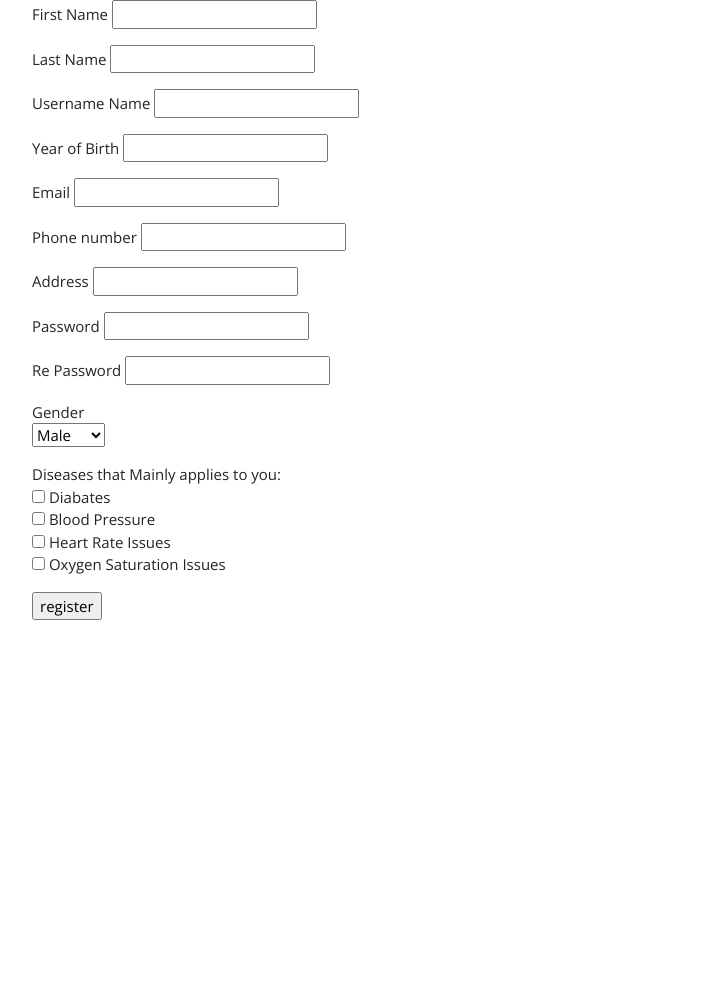
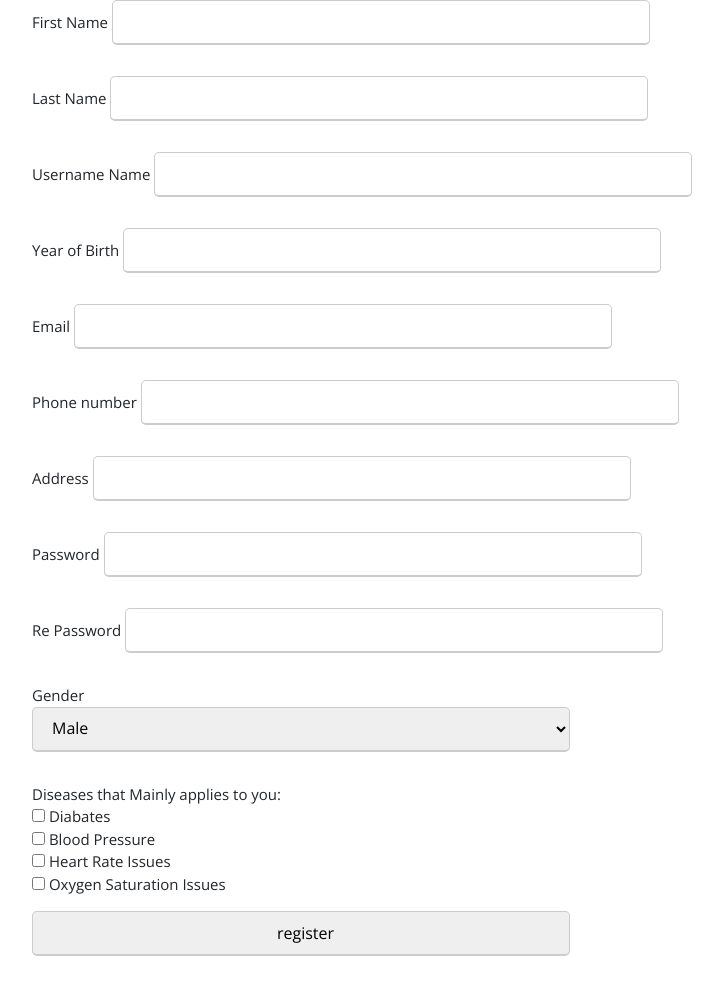
Before and after one commit to SannanAliOfficial/Relief, a PHP site: page /test.php in a window 1280 px wide. Shown: the whole page, without its empty margins (50-773 px from the left). Before the commit the page ends 620 px from the top, so only its background shows below. Run offline with PHP 8.4, Linux system fonts and the light colour scheme; data that the repository does not hold is empty.

Commit message:
Update test.php

```diff
--- a/test.php
+++ b/test.php
@@ -91,52 +91,52 @@
         <div class="container">
             <p>
                 <label>First Name</label>
-                <input type="text" name="PFirst_name">
+                <input type="text" name="PFirst_name" style="margin-bottom: 15px; width: calc(100% / 2 - 20px); height: 45px; outline: none; font-size: 16px; border-radius: 5px; padding-left: 15px; border: 1px solid #ccc; border-bottom-width: 2px;">
             </p>
 
             <p>
                 <label>Last Name</label>
-                <input type="text" name="PLast_name">
+                <input type="text" name="PLast_name" style="margin-bottom: 15px; width: calc(100% / 2 - 20px); height: 45px; outline: none; font-size: 16px; border-radius: 5px; padding-left: 15px; border: 1px solid #ccc; border-bottom-width: 2px;">
             </p>
 
             <p>
                 <label>Username Name</label>
-                <input type="text" name="PUsername">
+                <input type="text" name="PUsername" style="margin-bottom: 15px; width: calc(100% / 2 - 20px); height: 45px; outline: none; font-size: 16px; border-radius: 5px; padding-left: 15px; border: 1px solid #ccc; border-bottom-width: 2px;">
             </p>
 
             <p>
                 <label>Year of Birth</label>
-                <input type="text" name="PDOB">
+                <input type="text" name="PDOB" style="margin-bottom: 15px; width: calc(100% / 2 - 20px); height: 45px; outline: none; font-size: 16px; border-radius: 5px; padding-left: 15px; border: 1px solid #ccc; border-bottom-width: 2px;">
             </p>
 
             <p>
                 <label>Email</label>
-                <input type="text" name="PEmail">
+                <input type="Email" name="PEmail" style="margin-bottom: 15px; width: calc(100% / 2 - 20px); height: 45px; outline: none; font-size: 16px; border-radius: 5px; padding-left: 15px; border: 1px solid #ccc; border-bottom-width: 2px;">
             </p>
 
             <p>
                 <label>Phone number</label>
-                <input type="text" name="PPhone_number">
+                <input type="text" name="PPhone_number" style="margin-bottom: 15px; width: calc(100% / 2 - 20px); height: 45px; outline: none; font-size: 16px; border-radius: 5px; padding-left: 15px; border: 1px solid #ccc; border-bottom-width: 2px;">
             </p>
 
             <p>
                 <label>Address</label>
-                <input type="text" name="PAddress">
+                <input type="text" name="PAddress" style="margin-bottom: 15px; width: calc(100% / 2 - 20px); height: 45px; outline: none; font-size: 16px; border-radius: 5px; padding-left: 15px; border: 1px solid #ccc; border-bottom-width: 2px;">
             </p>
 
             <p>
                 <label>Password</label>
-                <input type="text" name="PPassword">
+                <input type="password" name="PPassword" style="margin-bottom: 15px; width: calc(100% / 2 - 20px); height: 45px; outline: none; font-size: 16px; border-radius: 5px; padding-left: 15px; border: 1px solid #ccc; border-bottom-width: 2px;">
             </p>
 
             <p>
                 <label>Re Password</label>
-                <input type="text" name="PRe_Password">
+                <input type="password" name="PRe_Password" style="margin-bottom: 15px; width: calc(100% / 2 - 20px); height: 45px; outline: none; font-size: 16px; border-radius: 5px; padding-left: 15px; border: 1px solid #ccc; border-bottom-width: 2px;">
             </p>
 
             <p>
                 <span for="PGender" name='PGender'>Gender</span><br>
-                <select  name="PGender" id="PGender">
+                <select  name="PGender" id="PGender" style="margin-bottom: 15px; width: calc(100% / 2 - 20px); height: 45px; outline: none; font-size: 16px; border-radius: 5px; padding-left: 15px; border: 1px solid #ccc; border-bottom-width: 2px;">
                 <option value="M">Male</option>
                 <option value="F">Female</option>
                 <option value="O">Others</option>
@@ -157,7 +157,7 @@
             </p>
 
             <p>
-                <input type="submit" value="register">
+                <input type="submit" value="register" style="margin-bottom: 15px; width: calc(100% / 2 - 20px); height: 45px; outline: none; font-size: 16px; border-radius: 5px; padding-left: 15px; border: 1px solid #ccc; border-bottom-width: 2px;">
             </p>
         </div>
 
```
